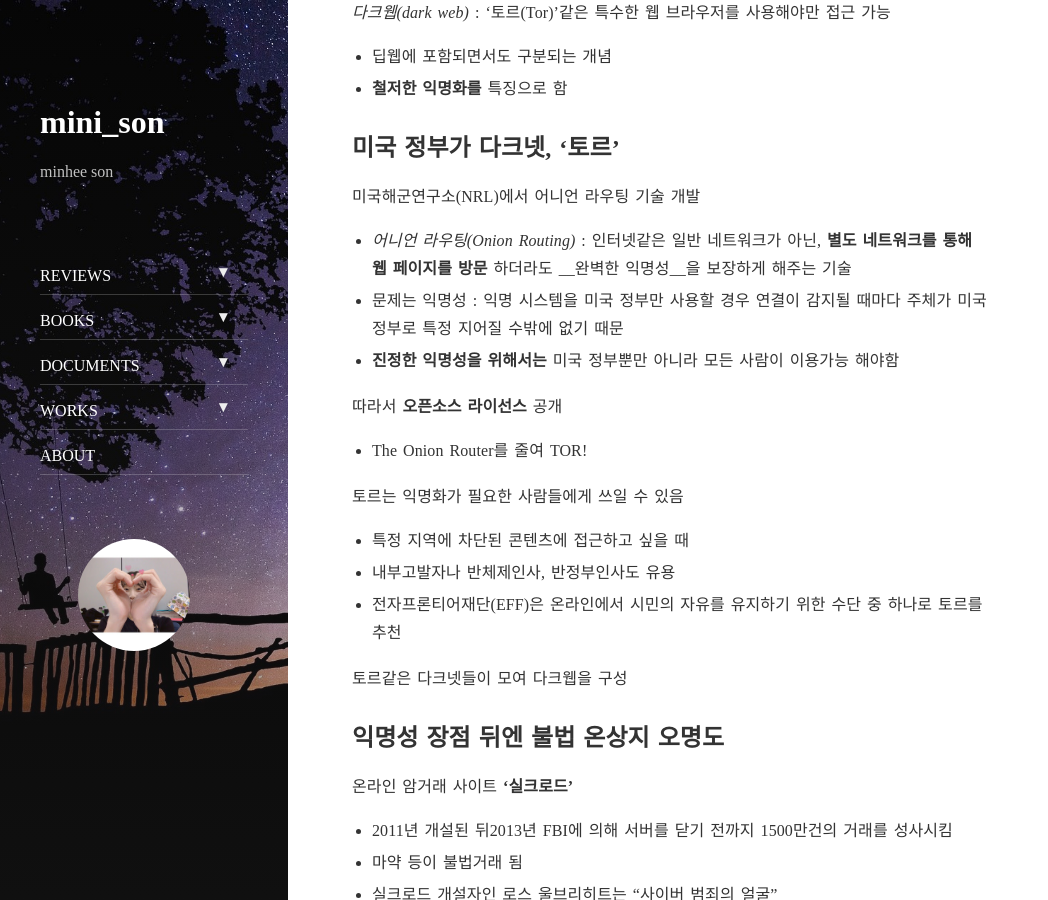
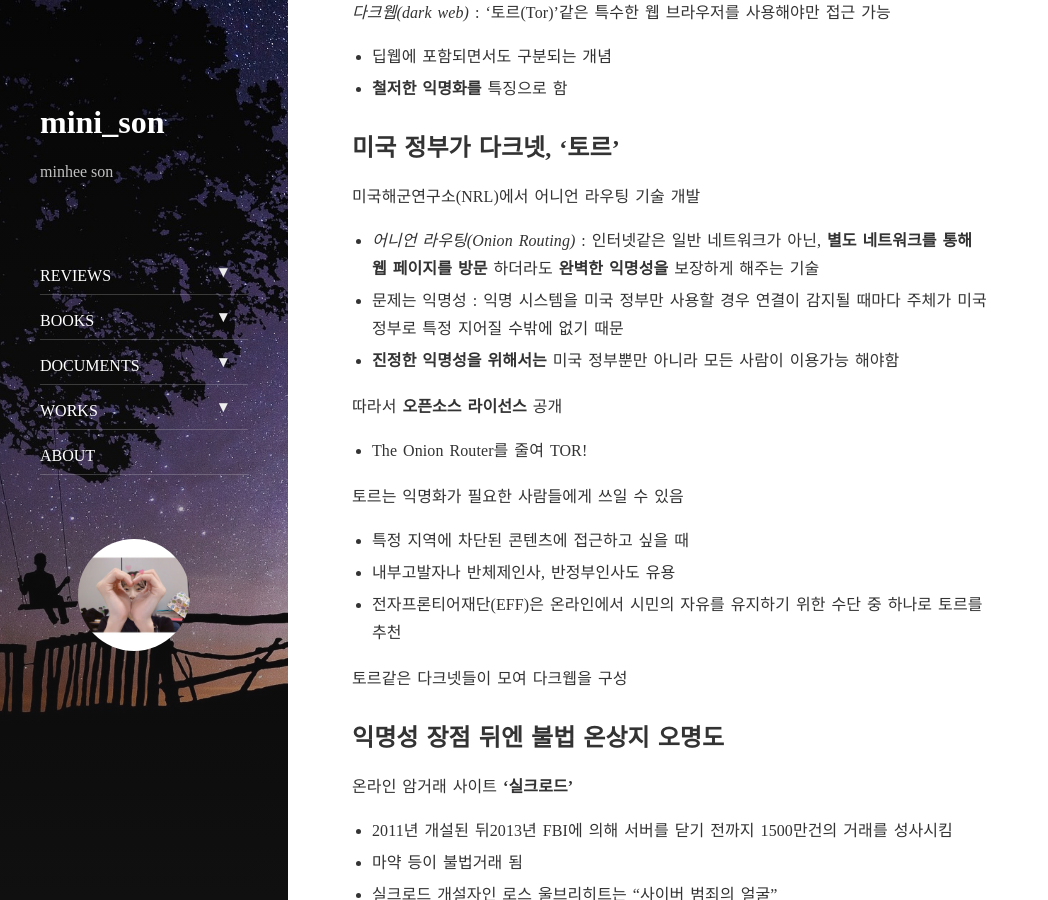
Before and after one commit to minheeson/minheeson.github.io, a Jekyll site: the page built from _posts/2017-02-24-doc-bloter-다크웹.markdown, in a window 1280 px wide and 900 px high, scrolled down 854 px. Shown: the whole window, without its empty margins (0-1048 px from the left). Built offline with Jekyll 4.4.1, drawn with Linux system fonts in a browser that asks for light colours; nearby versions of some CDN libraries; comment, search, counter and statistics services are not loaded.

```diff
--- a/_posts/2017-02-24-doc-bloter-다크웹.markdown
+++ b/_posts/2017-02-24-doc-bloter-다크웹.markdown
@@ -41,7 +41,7 @@ _다크웹(dark web)_ : '토르(Tor)'같은 특수한 웹 브라우저를 사용
 
 미국해군연구소(NRL)에서 어니언 라우팅 기술 개발
 
-* _어니언 라우팅(Onion Routing)_ : 인터넷같은 일반 네트워크가 아닌, __별도 네트워크를 통해 웹 페이지를 방문__ 하더라도 __완벽한 익명성__을 보장하게 해주는 기술
+* _어니언 라우팅(Onion Routing)_ : 인터넷같은 일반 네트워크가 아닌, __별도 네트워크를 통해 웹 페이지를 방문__ 하더라도 __완벽한 익명성을__ 보장하게 해주는 기술
 * 문제는 익명성 : 익명 시스템을 미국 정부만 사용할 경우 연결이 감지될 때마다 주체가 미국 정부로 특정 지어질 수밖에 없기 때문
 * __진정한 익명성을 위해서는__ 미국 정부뿐만 아니라 모든 사람이 이용가능 해야함
 
```
